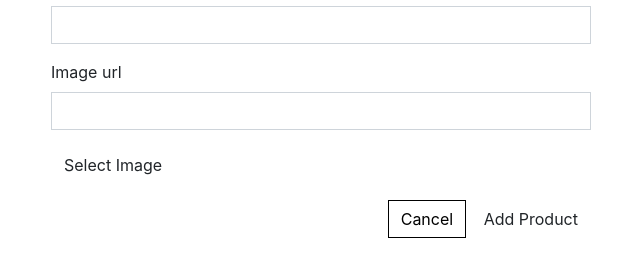
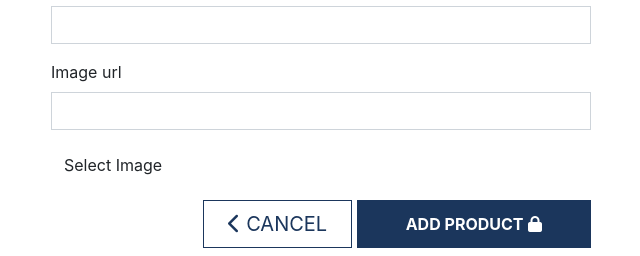
Before and after one commit to Shazi-dani/smart_tech_v1, a Django app: page /products/add/ in a window 1280 px wide. Shown: the part 1021-1277 px from the top of the page, without its empty margins (34-674 px from the left). Run offline with Django 3.2, Linux system fonts and the light colour scheme; the visitor is signed in with stand-in values (Sample User, id 1); data comes from the database, SQL or seed files in the repository; some libraries are stand-ins or nearby versions.

Commit message:
updated button's style for consistent ui

```diff
--- a/checkout/templates/checkout/checkout_success.html
+++ b/checkout/templates/checkout/checkout_success.html
@@ -208,11 +208,11 @@
                   <span class="text-uppercase">Back to Profile</span>
               </a>
           {% else %}
-              <a href="{% url 'products' %}?category=new_arrivals,deals,clearance" class="btn btn-black rounded-0 my-2">
+              <a href="{% url 'products' %}?category=new_arrivals,deals,clearance" class="btn btn-black rounded-0 my-2 latest-deals-btn">
                   <span class="icon mr-2">
-                      <i class="fas fa-gifts"></i>
+                      <i class="fas fa-gifts text-white"></i>
                   </span>
-                  <span class="text-uppercase">Now check out the latest deals!</span>
+                  <span class="text-uppercase latest-deals-text">Now check out the latest deals!</span>
               </a>
           {% endif %}
       </div>
--- a/products/templates/products/add_product.html
+++ b/products/templates/products/add_product.html
@@ -32,8 +32,22 @@
                         {% endif %}
                     {% endfor %}
                     <div class="text-right">
-                        <a class="btn btn-outline-black rounded-0" href="{% url 'products' %}">Cancel</a>
-                        <button class="btn btn-black rounded-0" type="submit">Add Product</button>
+                        <!-- <a class="btn btn-outline-black rounded-0" href="{% url 'products' %}">Cancel</a> -->
+                        <!-- <button class="btn btn-black rounded-0" type="submit">Add Product</button> -->
+
+                        <a href="{% url 'products' %}" class="btn btn-outline-black rounded-0 btn-lg keep-shopping-btn px-4">
+                            <span class="icon keep-shopping-icon">
+                              <i class="fas fa-chevron-left"></i>
+                            </span>
+                            <span class="text-uppercase keep-shopping-text">Cancel</span>
+                          </a>
+
+                        <button type="submit" id="add-to-bag" class="btn btn-black rounded-0 text-uppercase mt-0 px-5" >
+                            <span class="font-weight-bold">Add Product</span>
+                            <span class="icon">
+                                <i class="fas fa-lock"></i>
+                            </span>
+                        </button>
                     </div>
                 </form>
             </div>
--- a/static/css/base.css
+++ b/static/css/base.css
@@ -297,6 +297,13 @@ ul {
   height: 40%;
 }
 
+.latest-deals-btn{
+  background-color: #1b365c;
+}
+.latest-deals-text{
+  color: #fff;
+}
+
 @media screen and (min-width: 768px) {
   .signup-form {
     width: 520px;
```
Also changed, not shown: checkout/templates/checkout/checkout.html (+16 -3 lines), media/DALLE_2024-10-23_08.57.29_-_A_detailed_Entity-Relationship_Diagram_ERD_showcasing_relat_dpAJcHV.webp (added), media/DALLE_2024-10-23_08.57.29_-_A_detailed_Entity-Relationship_Diagram_ERD_showcasing_relat_fODRXef.webp (added).
